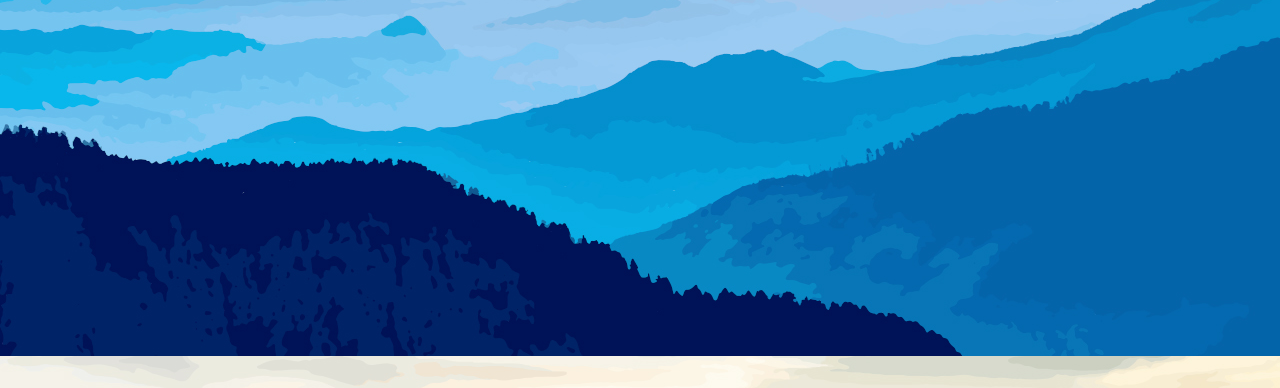
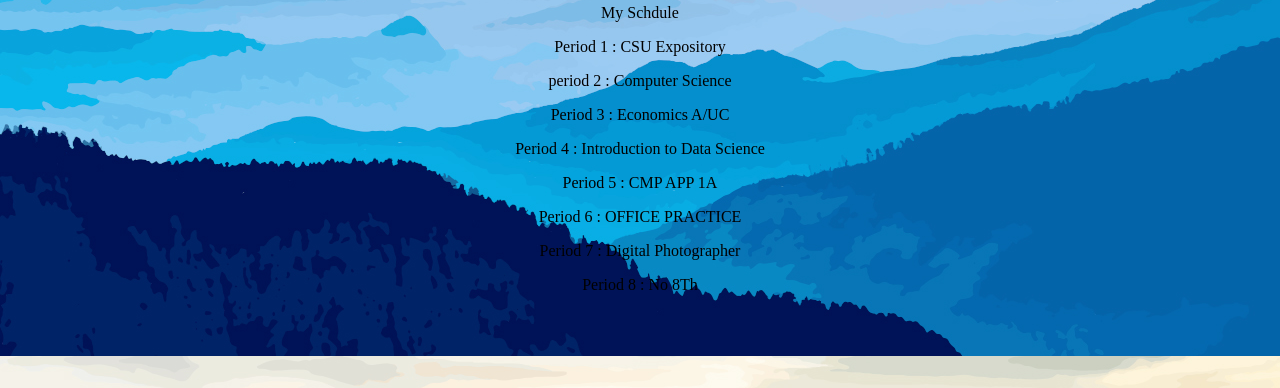
Before and after one commit to Abahena006/Abahena006.github.io, a plain HTML site: page website/index.html in a window 1280 px wide. Shown: the part 412-800 px from the top of the page. Drawn offline with Linux system fonts and the light colour scheme.

Commit message:
Ale final project

```diff
--- a/website/index.html
+++ b/website/index.html
@@ -8,8 +8,19 @@
     <a href="index.html">Home</a>
     <a href="portfolio.html">Portfolio</a>
      <a href="show.html">SHOW ROOM</a>
+      <a href="aboutme.html">about me </a>
     <h1>Welcome to my Home Page </h1>
      <h6>This is my Home Page!</h6>
     <img src="images/logo.jpeg" height="250">
+    <center>
+  <p>My Schdule
+  <p>Period 1 : CSU Expository
+  <p>period 2 : Computer Science
+  <p>Period 3 : Economics A/UC
+  <p>Period 4 : Introduction to Data Science
+  <p>Period 5 : CMP APP 1A
+  <p>Period 6 : OFFICE PRACTICE
+  <p>Period 7 : Digital Photographer
+  <p>Period 8 : No 8Th
   </body>
 </html>
```
Also changed, not shown: website/aboutme.html (added, +15 -0 lines), website/show.html (+1 -1 lines), website/images/callofduty.jpg (added), website/images/purple.jpg (added), website/images/snow.jpg (added).
